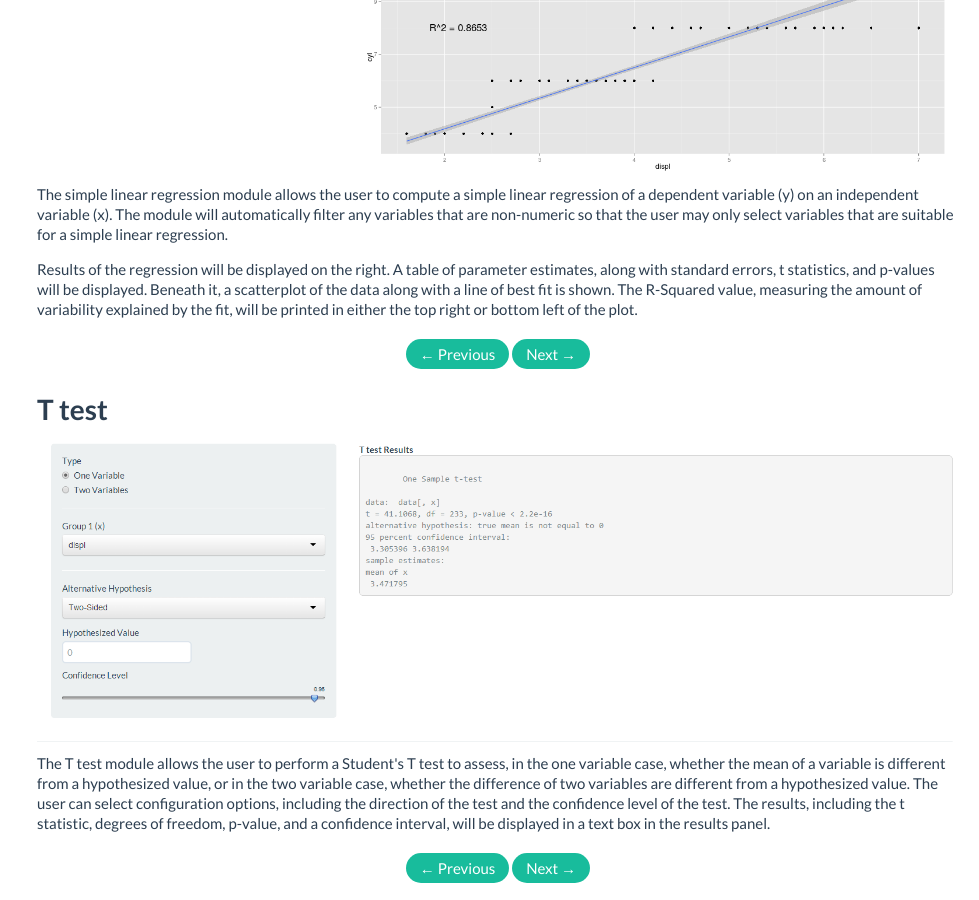
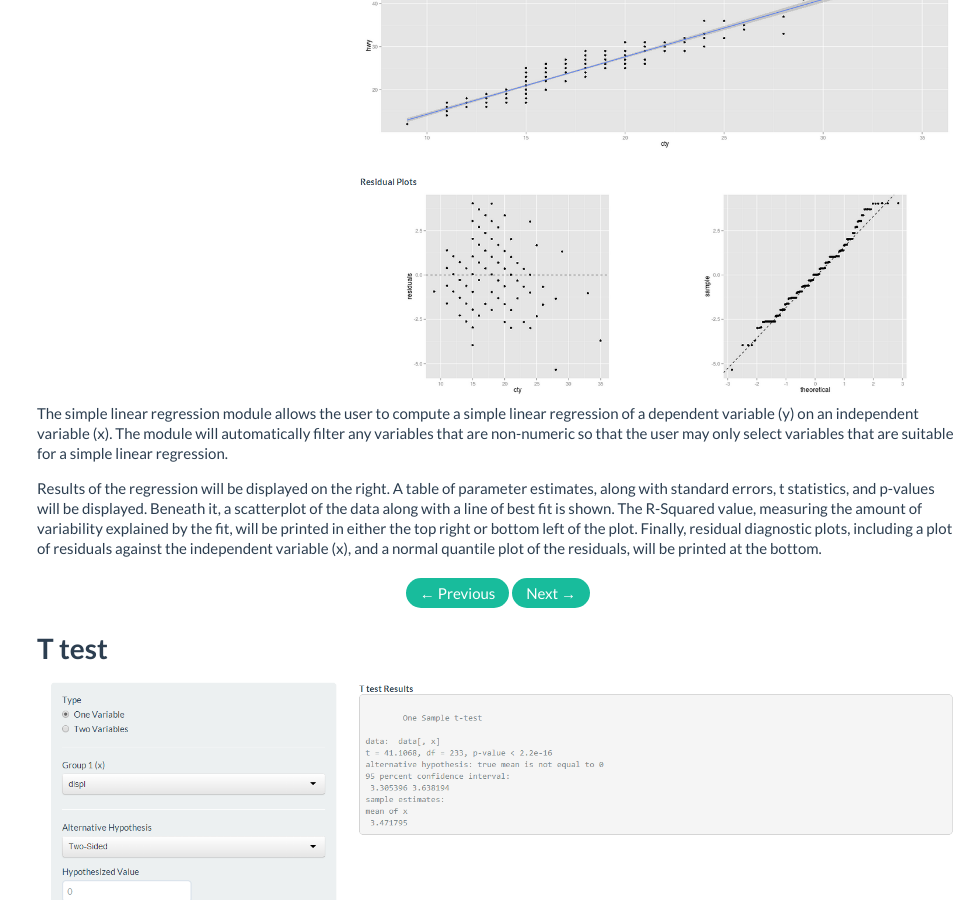
Before and after one commit to gammarama/intRo, a Jekyll site: the page built from index.html, in a window 1280 px wide and 900 px high, scrolled down 3727 px. Shown: the whole window, without its empty margins (301-1280 px from the left). Built offline with Jekyll 4.4.1, drawn with Linux system fonts in a browser that asks for light colours; nearby versions of some CDN libraries; Markdown is read by kramdown in place of the engine named in the settings.

Commit message:
Update the regression docs

```diff
--- a/_includes/regression.html
+++ b/_includes/regression.html
@@ -4,4 +4,4 @@
 
 <p>The simple linear regression module allows the user to compute a simple linear regression of a dependent variable (y) on an independent variable (x). The module will automatically filter any variables that are non-numeric so that the user may only select variables that are suitable for a simple linear regression.</p>
 
-<p>Results of the regression will be displayed on the right. A table of parameter estimates, along with standard errors, t statistics, and p-values will be displayed. Beneath it, a scatterplot of the data along with a line of best fit is shown. The R-Squared value, measuring the amount of variability explained by the fit, will be printed in either the top right or bottom left of the plot.</p>
+<p>Results of the regression will be displayed on the right. A table of parameter estimates, along with standard errors, t statistics, and p-values will be displayed. Beneath it, a scatterplot of the data along with a line of best fit is shown. The R-Squared value, measuring the amount of variability explained by the fit, will be printed in either the top right or bottom left of the plot. Finally, residual diagnostic plots, including a plot of residuals against the  independent variable (x), and a normal quantile plot of the residuals, will be printed at the bottom.</p>
```
Also changed, not shown: images/regression_module.png.
